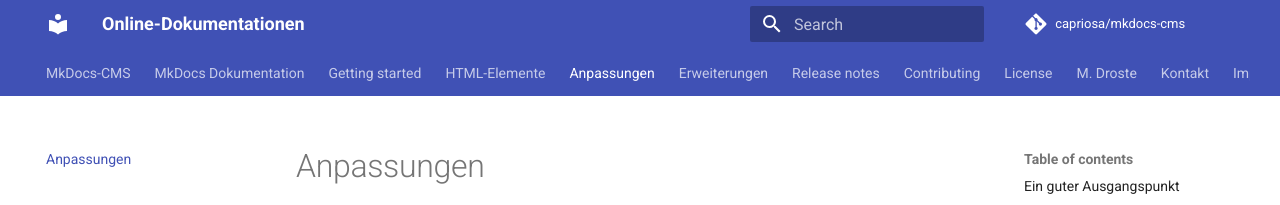
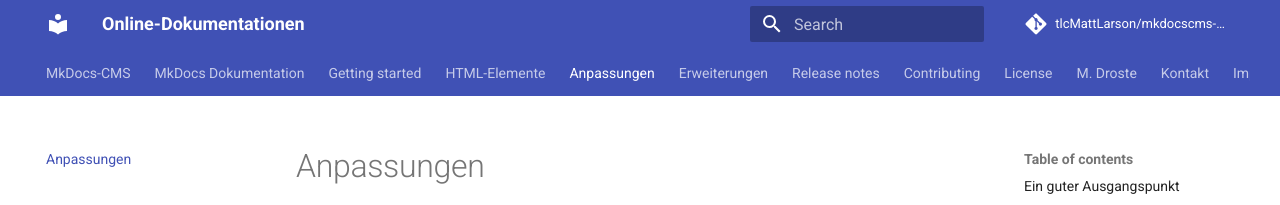
Before and after one commit to tlcMattLarson/mkdocscms-matt, an MkDocs documentation site: the page built from docs/customization.md, in a window 1280 px wide. Shown: the top 205 px of the page. Built offline with MkDocs 1.6.1 and Material for MkDocs 9.7.7, drawn with Linux system fonts in a browser that asks for light colours; comment, search, counter and statistics services are not loaded; old or Windows-style settings are respelled for this version of MkDocs.

Commit message:
update mkdocs

```diff
--- a/mkdocs.yml
+++ b/mkdocs.yml
@@ -22,8 +22,8 @@ extra:
 extra_css:
   - 'stylesheets/extra.css'
 
-repo_name: 'capriosa/mkdocs-cms'
-repo_url: 'https://github.com/capriosa/mkdocs-cms'
+repo_name: 'tlcMattLarson/mkdocscms-matt'
+repo_url: 'https://github.com/tlcMattLarson/mkdocscms-matt'
 
 # Copyright
 copyright: '<a href="https://www.mdwp.de">mdwp</a>'
```
